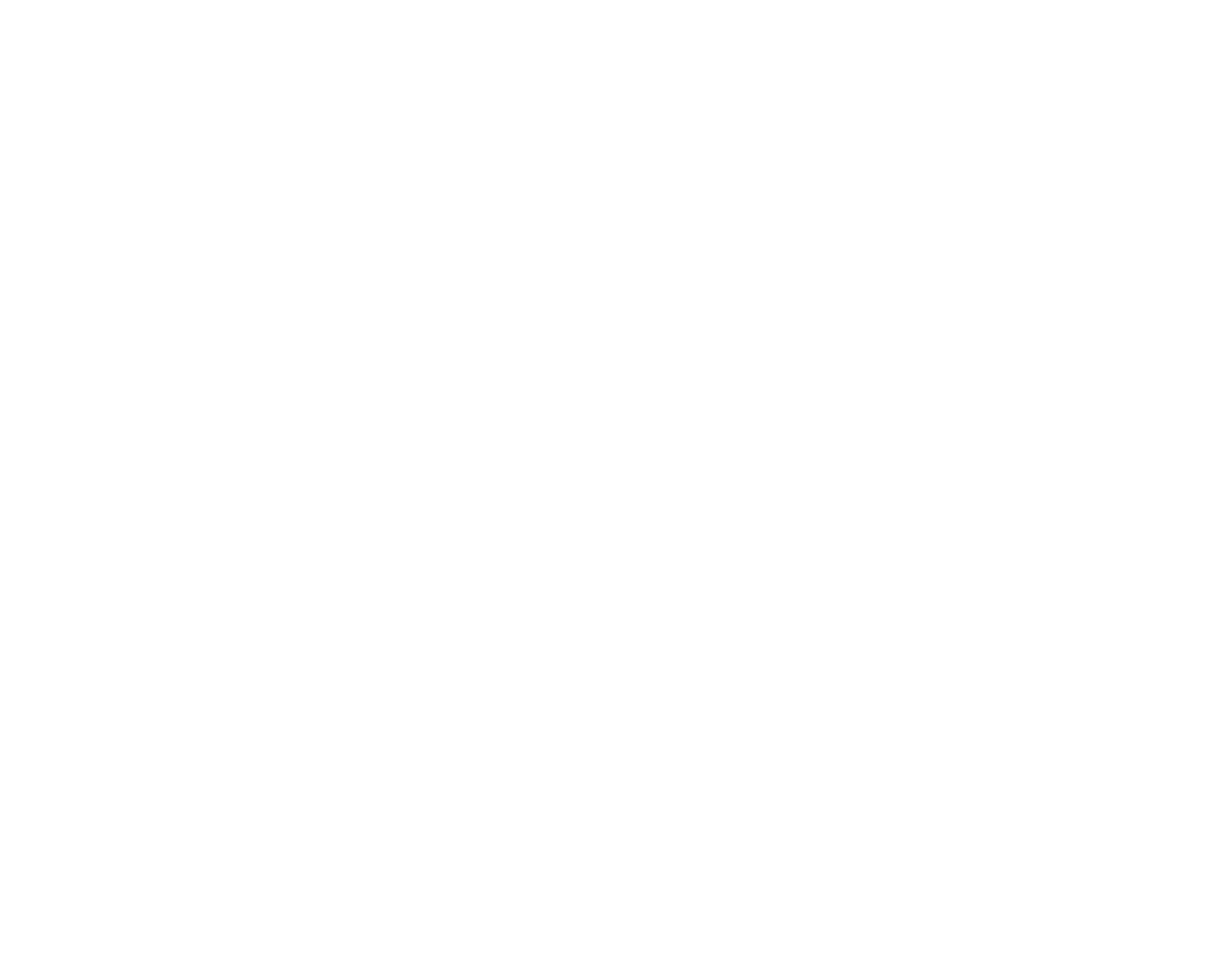
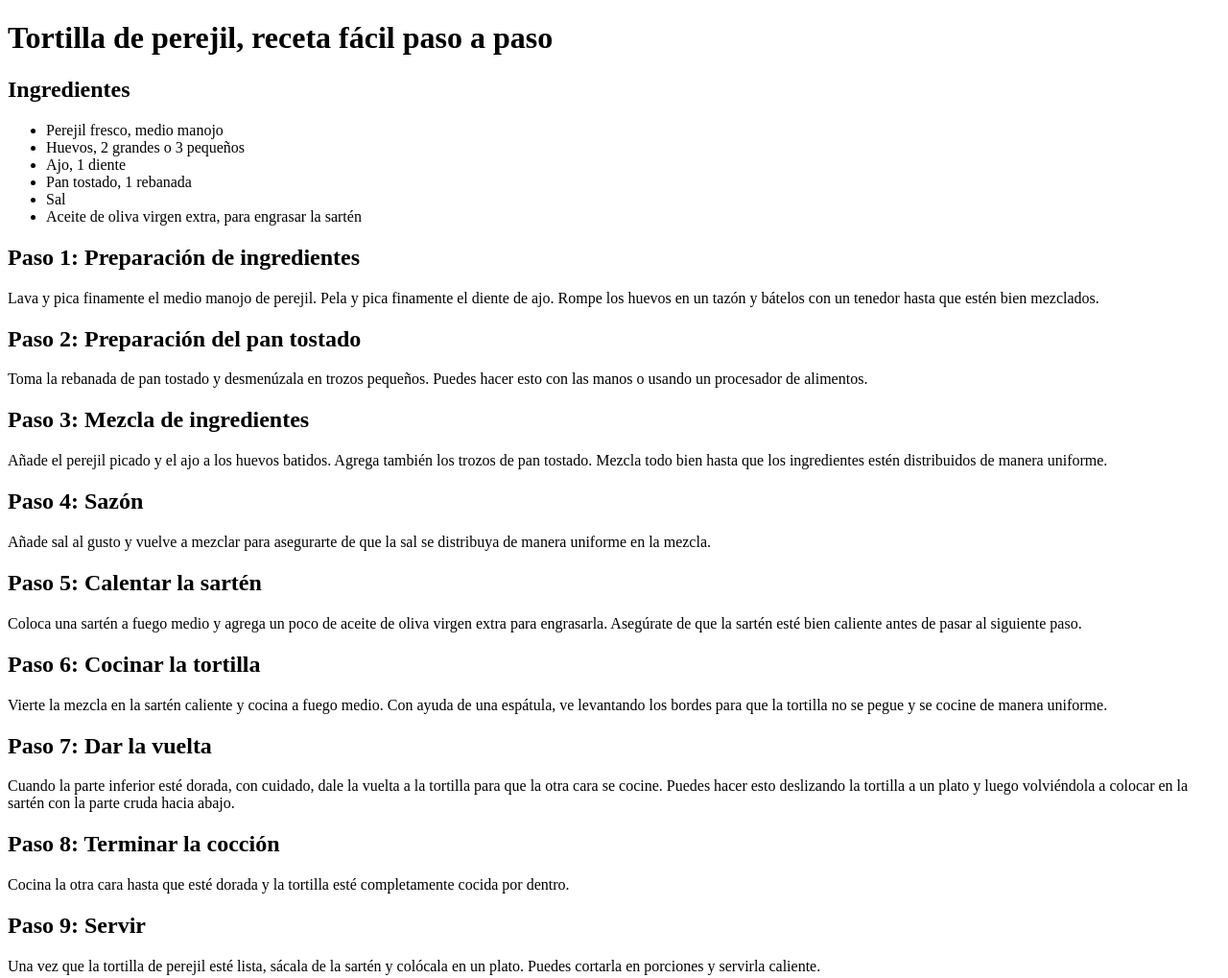
Before and after one commit to ralden6/web, a plain HTML site: page exhtml/imagenes/Activitat4.html in a window 1280 px wide. Shown: the top 1019 px of the page at 96% size. Before the commit the page ends 800 px from the top, so only its background shows below. Drawn offline with Linux system fonts and the light colour scheme.

Commit message:
imagenens

```diff
--- a/exhtml/imagenes/Activitat4.html
+++ b/exhtml/imagenes/Activitat4.html
@@ -6,5 +6,34 @@
     <title>Activitat 4</title>
 </head>
 <body>
+    <h1>Tortilla de perejil, receta fácil paso a paso</h1>
+    <h2>Ingredientes</h1>
+    <ul>
+        <li>Perejil fresco, medio manojo</li>
+        <li>Huevos, 2 grandes o 3 pequeños</li>
+        <li>Ajo, 1 diente</li>
+        <li>Pan tostado, 1 rebanada</li>
+        <li>Sal</li>
+        <li>Aceite de oliva virgen extra, para engrasar la sartén</li>
+    </ul>
+    <h2>Paso 1: Preparación de ingredientes</h2>
+    <p>Lava y pica finamente el medio manojo de perejil. Pela y pica finamente el diente de ajo. Rompe los huevos en un tazón y bátelos con un tenedor hasta que estén bien mezclados.</p>
+    <h2>Paso 2: Preparación del pan tostado</h2>
+    <p>Toma la rebanada de pan tostado y desmenúzala en trozos pequeños. Puedes hacer esto con las manos o usando un procesador de alimentos.</p>
+    <h2>Paso 3: Mezcla de ingredientes</h2>
+    <p>Añade el perejil picado y el ajo a los huevos batidos. Agrega también los trozos de pan tostado. Mezcla todo bien hasta que los ingredientes estén distribuidos de manera uniforme.</p>
+    <h2>Paso 4: Sazón</h2>
+    <p>Añade sal al gusto y vuelve a mezclar para asegurarte de que la sal se distribuya de manera uniforme en la mezcla.</p>
+    <h2>Paso 5: Calentar la sartén</h2>
+    <p>Coloca una sartén a fuego medio y agrega un poco de aceite de oliva virgen extra para engrasarla. Asegúrate de que la sartén esté bien caliente antes de pasar al siguiente paso.</p>
+    <h2>Paso 6: Cocinar la tortilla</h2>
+    <p>Vierte la mezcla en la sartén caliente y cocina a fuego medio. Con ayuda de una espátula, ve levantando los bordes para que la tortilla no se pegue y se cocine de manera uniforme.</p>
+    <h2>Paso 7: Dar la vuelta</h2>
+    <p>Cuando la parte inferior esté dorada, con cuidado, dale la vuelta a la tortilla para que la otra cara se cocine. Puedes hacer esto deslizando la tortilla a un plato y luego volviéndola a colocar en la sartén con la parte cruda hacia abajo.</p>
+    <h2>Paso 8: Terminar la cocción</h2>
+    <p>Cocina la otra cara hasta que esté dorada y la tortilla esté completamente cocida por dentro.</p>
+    <h2>Paso 9: Servir</h2>
+    <p>Una vez que la tortilla de perejil esté lista, sácala de la sartén y colócala en un plato. Puedes cortarla en porciones y servirla caliente.</p>
+    <img src="tortilla.png" alt="Tortilla de perejil">
 </body>
 </html>
```
Also changed, not shown: exhtml/imagenes/Activitat1.html (+7 -0 lines), exhtml/imagenes/Activitat2.html (+2 -0 lines), exhtml/imagenes/Activitat3.html (+12 -0 lines), exhtml/tablas/Activitat1.html (+26 -0 lines), exhtml/imagenes/aifon.png (added), exhtml/imagenes/competencia.png (added), exhtml/imagenes/duenyo.png (added), exhtml/imagenes/redes.png (added), exhtml/imagenes/samuson.png (added), exhtml/imagenes/tortilla.png (added), exhtml/tablas/aladdin.png (added), exhtml/tablas/leon.png (added), exhtml/tablas/mulan.png (added).
